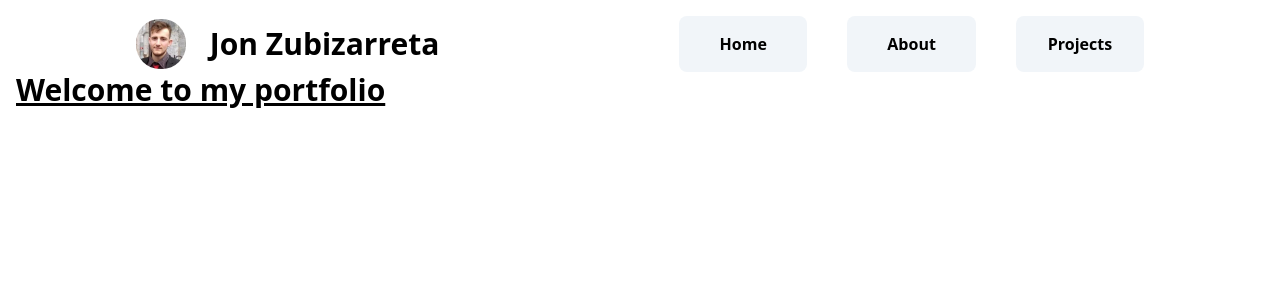
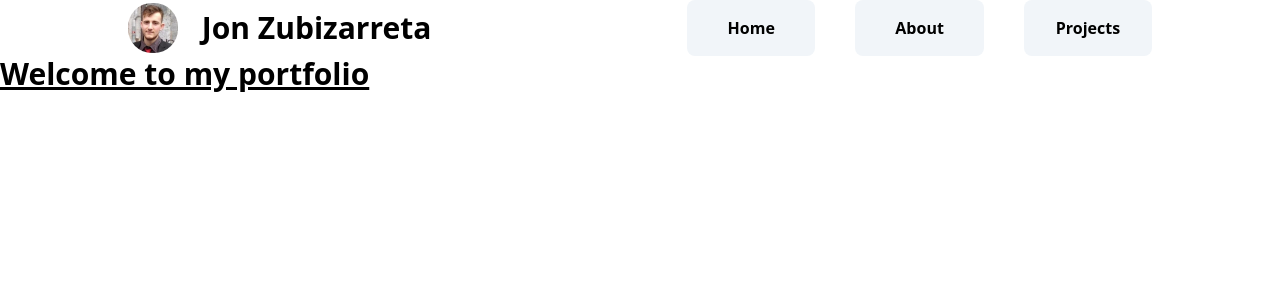
Before and after one commit to Jonzubi/portfolio, a Next.js app: page / in a window 1280 px wide. Shown: the top 300 px of the page. Built offline with nearby package versions, Linux system fonts and the light colour scheme.

Commit message:
Quito padding en global

```diff
--- a/src/styles/globals.css
+++ b/src/styles/globals.css
@@ -1,7 +1,3 @@
 @tailwind base;
 @tailwind components;
 @tailwind utilities;
-
-body {
-    padding: 1rem;
-}
```
